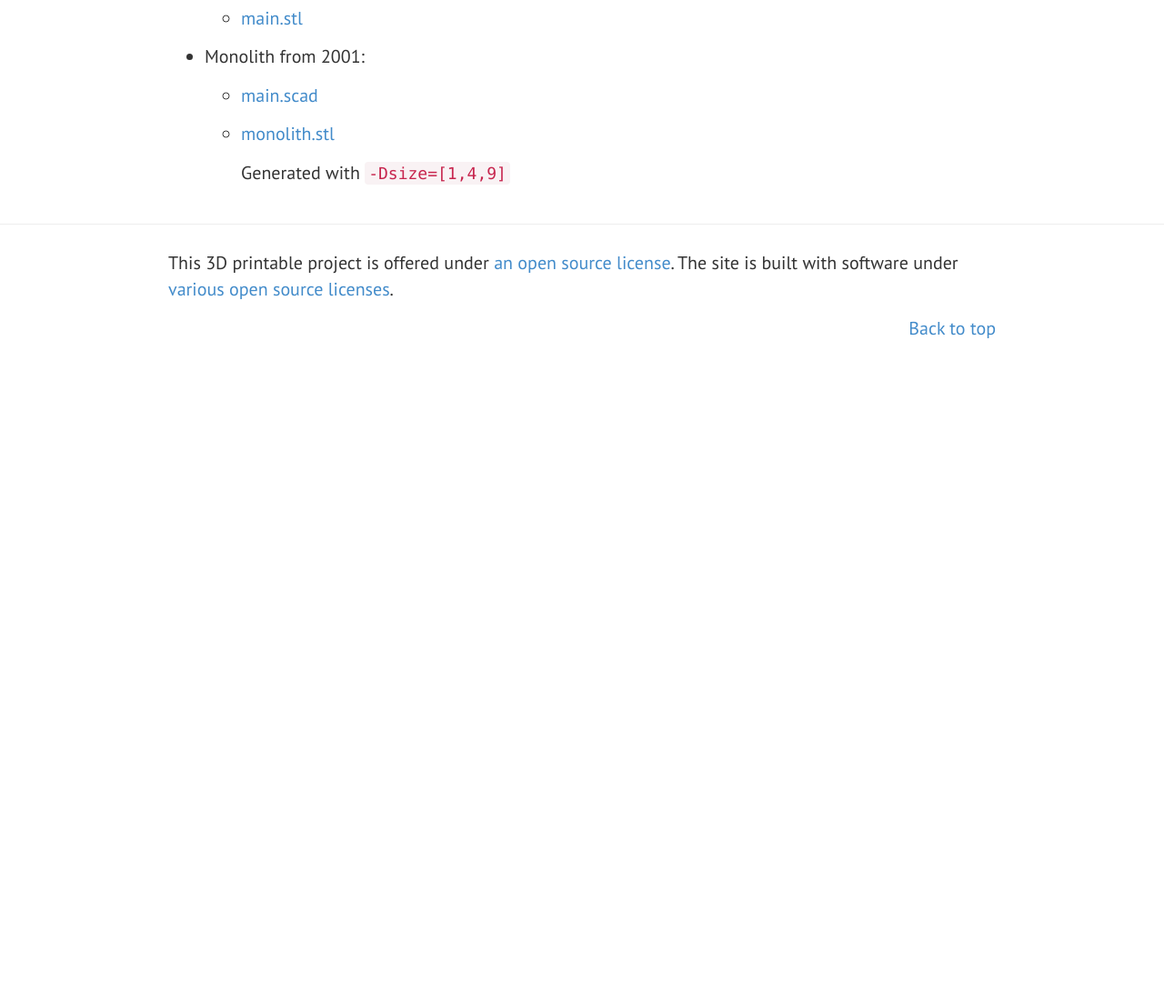
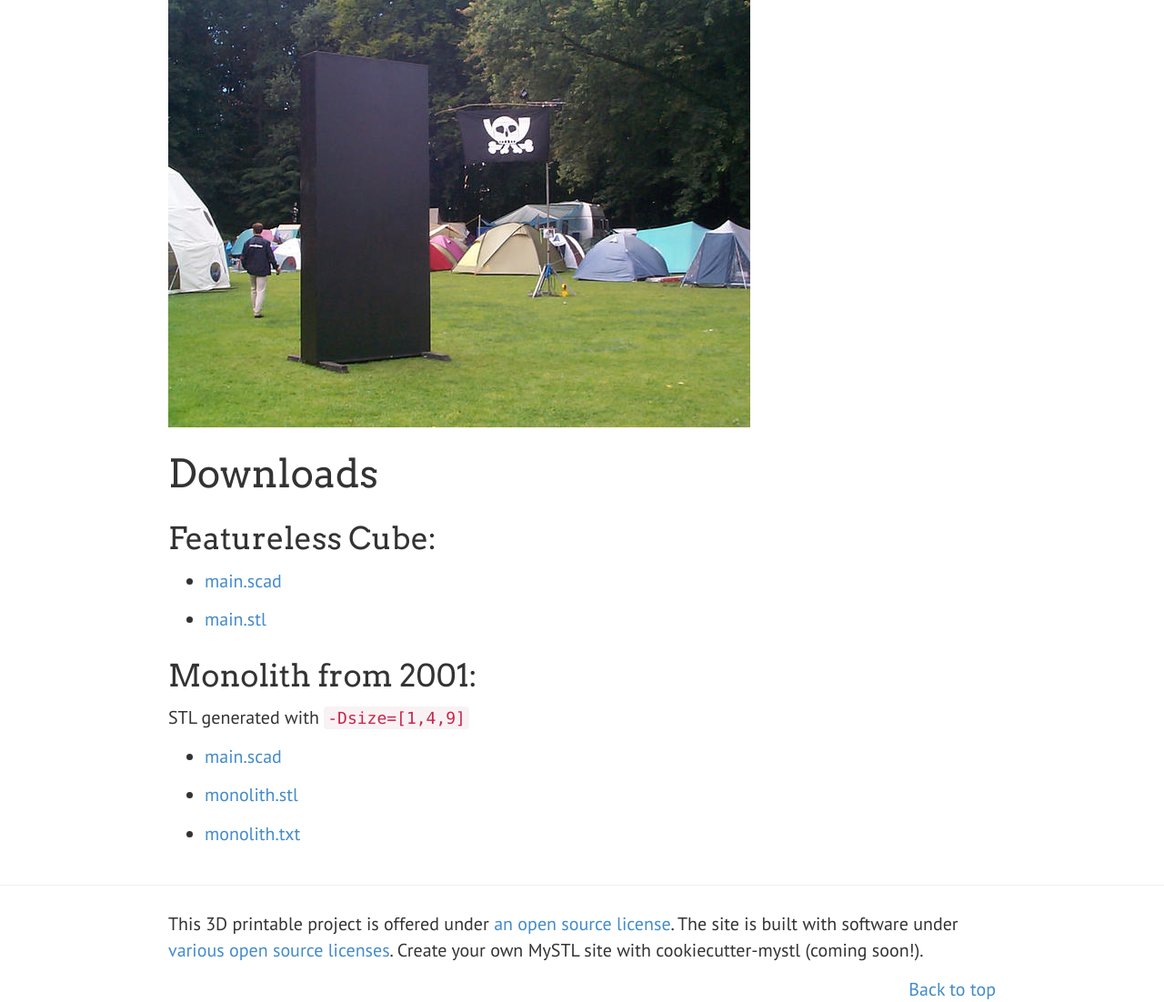
Before and after one commit to jepler/mystl, a Jekyll site: the page built from index.md, in a window 1280 px wide and 1400 px high, scrolled down 584 px, cut to the strip 298-1400 px from the top of the window. Shown: the whole strip at 91% size. Built offline with Jekyll 4.4.1, drawn with Linux system fonts in a browser that asks for light colours; before the commit the page ends 1257 px from its top, so only the background shows below that; some of the changed text lies outside the part shown.

Commit message:
improvements, especially images & arbitrary downloads

```diff
--- a/_data/assets.yml
+++ b/_data/assets.yml
@@ -8,4 +8,5 @@
   scad: main.scad
   flags: -Dsize=[1,4,9]
   stl: gen/monolith.stl
-  images: ['gen/monolith.png']
+  images: ['gen/monolith.png', 'HAL_2001_monolith.jpg']
+  downloads: ['monolith.txt']
--- a/_layouts/base.html
+++ b/_layouts/base.html
@@ -24,7 +24,7 @@
   <div class="wrapper">
    <div id="header">
     <div class="container">
-     <h1>MySTL</h1>
+     <h1>{{ page.title }}</h1>
     </div>
    </div>
 
@@ -40,7 +40,7 @@
    <div class="container">
     <p>
 
-    This 3D printable project is offered under <a href="{{ relative }}LICENSE.html">an open source license</a>.  The site is built with software under <a href="{{ relative }}other-licenses.html">various open source licenses</a>.
+    This 3D printable project is offered under <a href="{{ relative }}LICENSE.html">an open source license</a>.  The site is built with software under <a href="{{ relative }}other-licenses.html">various open source licenses</a>.  Create your own MySTL site with cookiecutter-mystl (coming soon!).
 
     </p>
     <a class="pull-right" href="#">Back to top</a>
--- a/_lib/rules.py
+++ b/_lib/rules.py
@@ -44,7 +44,7 @@ MAKE_STL_PNG = """
 {target}: {src}
 \t$(ECHO) $target
 \t$(Q)mkdir -p $(dir {target})
-\t$(Q)openscad --imgsize=2048,2048 -o {target}.tmp.png -d {target}.d $(SCAD_FLAGS) {flags} -Dinput=\\\"{src}\\\" readfile.scad
+\t$(Q)openscad --imgsize=2048,2048 -o {target}.tmp.png -d {target}.d $(SCAD_FLAGS) {flags} -Dinput=\\\"{src}\\\" _lib/readfile.scad
 \t$(Q)convert -geometry 25% {target}.tmp.png {target}
 \t$(Q)rm -f {target}.tmp.png
 default:: {target}
--- a/index.md
+++ b/index.md
@@ -1,13 +1,16 @@
 ---
 layout: base
-title: MySTL
+title: MySTL Demonstration page
 ---
 
 
 
 {% for asset in site.data.assets %}
+  {% assign stlbasename = asset.stl | split: "/" | last | split: "." | first %}
+### {{ asset.name }}
   {% for image in asset.images %}
-  {% if asset.stl %}
+  {% assign basename = image | split: "/" | last | split: "." | first %}
+  {% if basename == stlbasename %}
 <img src="{{ relative }}resources/{{ image }}" title="{{ asset.name }}" data-stl="{{ relative }}resources/{{ asset.stl }}">
   {% else %}
 <img src="{{ relative }}resources/{{ image }}" title="{{ asset.name }}">
@@ -17,30 +20,36 @@ title: MySTL
 
 {% comment %}
 Sections to consider adding:
-# How I made this
-# Print Settings
-# Remixed from
+## How I made this
+## Print Settings
+## Remixed from
 {% endcomment %}
 
 ## Downloads
 
 {% for asset in site.data.assets %}
-  - {{ asset.name }}:
+### {{ asset.name }}:
 
-      {{ asset.notes }}
-  {% if asset.scad %}
-  {% assign basename = asset.scad | split: "/" | last %}
-    - [{{ basename }}](resources/{{ asset.scad }})
+{{ asset.notes }}
+
+{% if asset.flags %}
+STL generated with `{{ asset.flags }}`
+{% endif %}
+
+{% if asset.scad %}
+{% assign basename = asset.scad | split: "/" | last %}
+  - [{{ basename }}](resources/{{ asset.scad }})
+{% endif %}
+{% if asset.stl %}
+  {% assign basename = asset.stl | split: "/" | last %}
+  - [{{ basename }}](resources/{{ asset.stl }})
   {% endif %}
-  {% if asset.stl %}
-    {% assign basename = asset.stl | split: "/" | last %}
-    - [{{ basename }}](resources/{{ asset.stl }})
-    {% endif %}
-  {% if asset.svg %}
-    {% assign basename = asset.svg | split: "/" | last %}
-    - [{{ asset.name }} - {{ basename }}](resources/{{ asset.svg }})
-    {% endif %}
-  {% if asset.flags %}
-      Generated with `{{ asset.flags }}`
+{% if asset.svg %}
+  {% assign basename = asset.svg | split: "/" | last %}
+  - [{{ basename }}](resources/{{ asset.svg }})
   {% endif %}
+{% for download in asset.downloads %}
+  {% assign basename = download | split: "/" | last %}
+  - [{{ basename }}](resources/{{ download }})
 {% endfor %}
+{% endfor %}
```
Also changed, not shown: resources/monolith.txt (added, +9 -0 lines), resources/HAL_2001_monolith.jpg (added), 3 other files.
